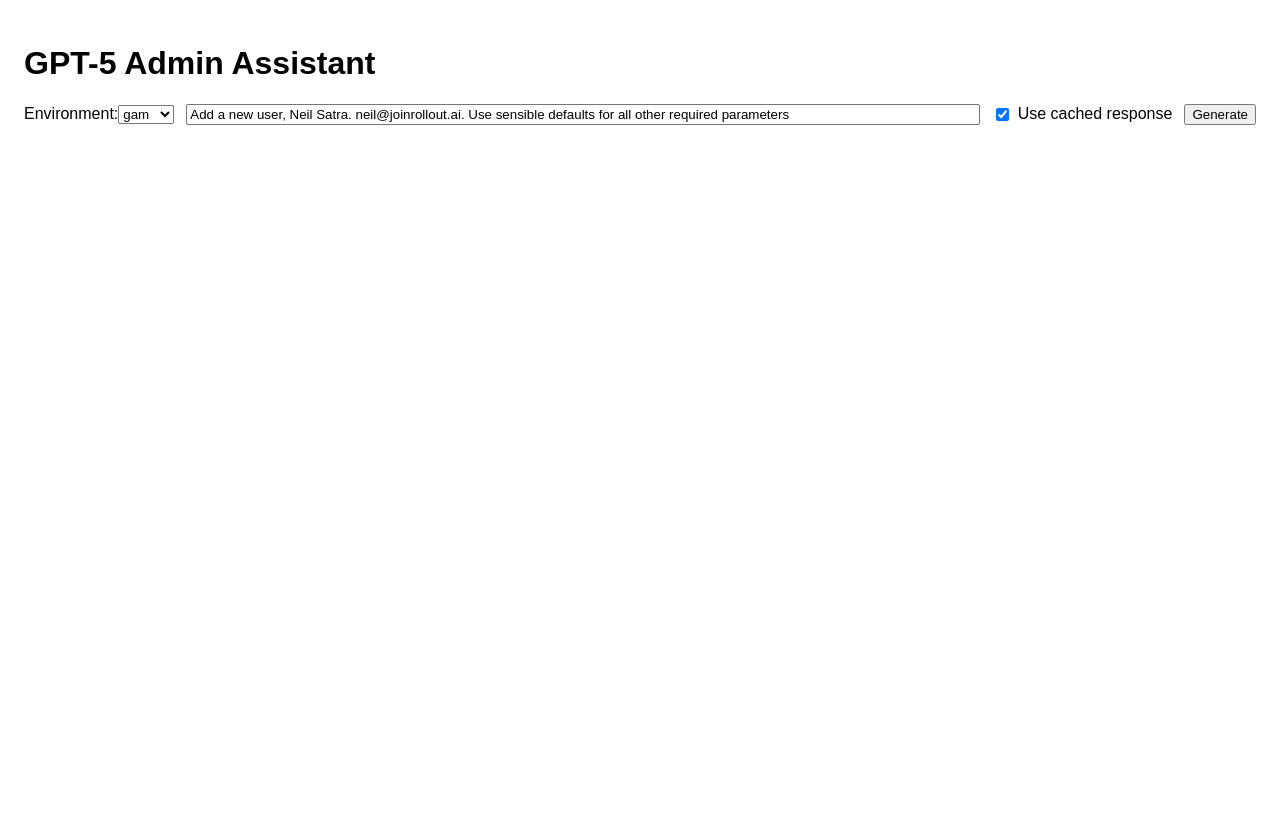
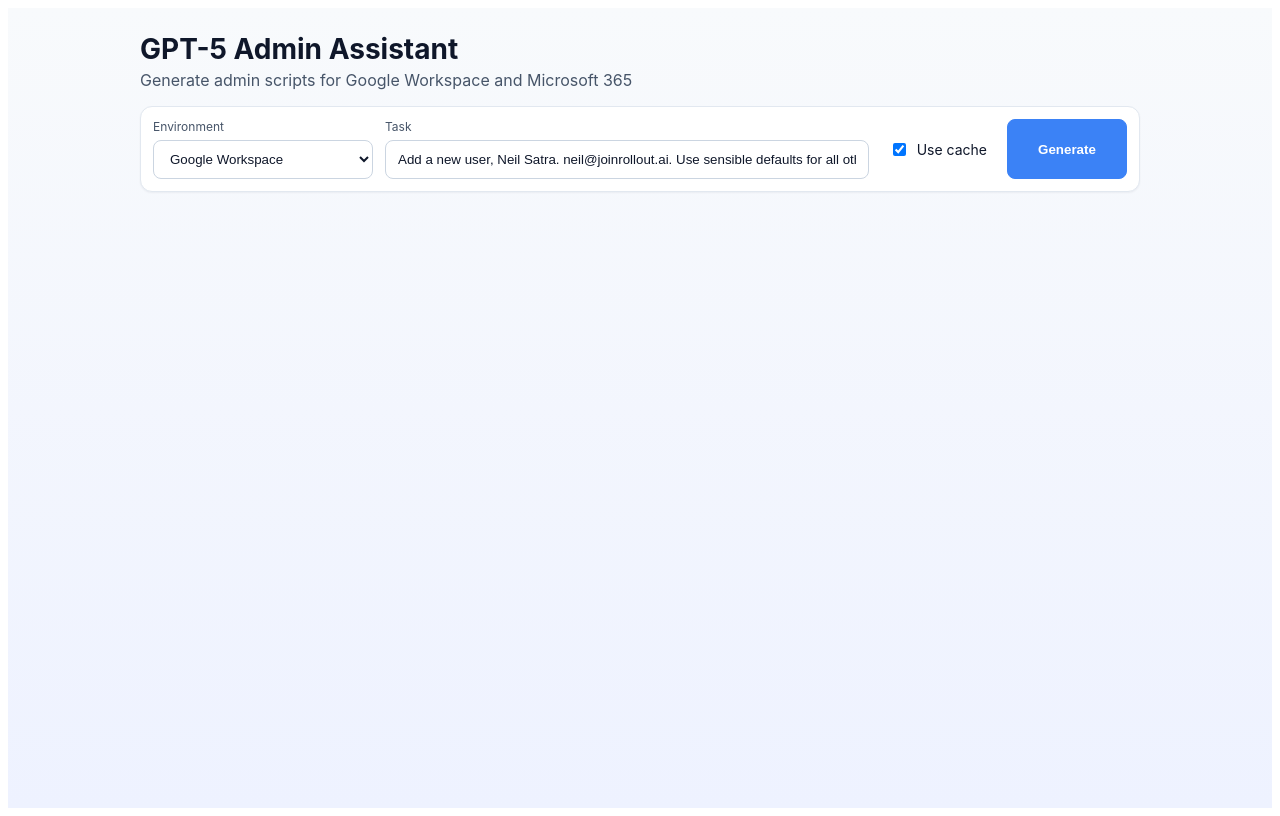
Before and after one commit to neil-s/gpt5-hackathon, a React (Vite) app in the folder web/: page / in a window 1280 px wide. Built offline with nearby package versions, Linux system fonts and the light colour scheme.

Commit message:
UI: renamed env labels, themed layout, prominent script code block with copy, collapsible Debug for raw/input/model

```diff
--- a/web/src/App.tsx
+++ b/web/src/App.tsx
@@ -1,4 +1,4 @@
-import { useState } from "react";
+import { useEffect, useState } from "react";
 
 export function App() {
   const [env, setEnv] = useState<"m365" | "gam">("gam");
@@ -10,6 +10,7 @@
   const [error, setError] = useState<string | null>(null);
   const [loading, setLoading] = useState(false);
   const [useCache, setUseCache] = useState(true);
+  const [copied, setCopied] = useState(false);
 
   async function generate() {
     setError(null);
@@ -48,63 +49,206 @@
     }
   }
 
+  useEffect(() => {
+    if (!copied) return;
+    const t = setTimeout(() => setCopied(false), 1200);
+    return () => clearTimeout(t);
+  }, [copied]);
+
   return (
-    <div style={{ fontFamily: "sans-serif", padding: 16 }}>
-      <h1>GPT-5 Admin Assistant</h1>
-      <div style={{ display: "flex", gap: 12, alignItems: "center" }}>
-        <label>
-          Environment:
-          <select value={env} onChange={(e) => setEnv(e.target.value as any)}>
-            <option value="m365">m365</option>
-            <option value="gam">gam</option>
+    <div
+      style={{
+        fontFamily: "Inter, ui-sans-serif, system-ui, -apple-system, Segoe UI, Roboto, Ubuntu, Cantarell, Noto Sans, Arial, \"Apple Color Emoji\", \"Segoe UI Emoji\"",
+        minHeight: "100vh",
+        background: "linear-gradient(180deg, #f8fafc 0%, #eef2ff 100%)",
+        color: "#0f172a",
+      }}
+    >
+      <div style={{ maxWidth: 1000, margin: "0 auto", padding: 24 }}>
+        <div style={{ display: "flex", alignItems: "center", justifyContent: "space-between", marginBottom: 16 }}>
+          <div>
+            <h1 style={{ margin: 0, fontSize: 28 }}>GPT-5 Admin Assistant</h1>
+            <div style={{ color: "#475569", marginTop: 4 }}>Generate admin scripts for Google Workspace and Microsoft 365</div>
+          </div>
+        </div>
+
+        <div
+          style={{
+            display: "flex",
+            gap: 12,
+            alignItems: "stretch",
+            background: "#ffffff",
+            border: "1px solid #e2e8f0",
+            borderRadius: 12,
+            padding: 12,
+            boxShadow: "0 1px 2px rgba(16,24,40,0.05)",
+          }}
+        >
+          <label style={{ display: "flex", flexDirection: "column", fontSize: 12, color: "#475569", gap: 6, minWidth: 220 }}>
+            Environment
+            <select
+              value={env}
+              onChange={(e) => setEnv(e.target.value as any)}
+              style={{
+                padding: "10px 12px",
+                borderRadius: 8,
+                border: "1px solid #cbd5e1",
+                outline: "none",
+                background: "#fff",
+                color: "#0f172a",
+              }}
+            >
+              <option value="gam">Google Workspace</option>
+              <option value="m365">Microsoft 365</option>
             </select>
           </label>
+          <label style={{ display: "flex", flexDirection: "column", flex: 1, fontSize: 12, color: "#475569", gap: 6 }}>
+            Task
             <input
-          style={{ flex: 1 }}
+              style={{
+                flex: 1,
+                padding: "10px 12px",
+                borderRadius: 8,
+                border: "1px solid #cbd5e1",
+                outline: "none",
+                background: "#fff",
+                color: "#0f172a",
+              }}
               placeholder="Describe your admin task..."
               value={task}
               onChange={(e) => setTask(e.target.value)}
             />
-        <label style={{ display: "flex", alignItems: "center", gap: 6 }}>
+          </label>
+          <label style={{ display: "flex", alignItems: "center", gap: 8, fontSize: 14, color: "#0f172a", padding: 8 }}>
             <input type="checkbox" checked={useCache} onChange={(e) => setUseCache(e.target.checked)} />
-          Use cached response
+            Use cache
           </label>
-        <button onClick={generate} disabled={loading || !task.trim()}>{loading ? "Generating..." : "Generate"}</button>
+          <button
+            onClick={generate}
+            disabled={loading || !task.trim()}
+            style={{
+              padding: "10px 16px",
+              borderRadius: 8,
+              border: "1px solid #3b82f6",
+              background: loading || !task.trim() ? "#93c5fd" : "#3b82f6",
+              color: "white",
+              cursor: loading || !task.trim() ? "not-allowed" : "pointer",
+              fontWeight: 600,
+              minWidth: 120,
+            }}
+          >
+            {loading ? "Generating..." : "Generate"}
+          </button>
         </div>
+
         {error && (
-        <div style={{ marginTop: 12, color: "#b91c1c", background: "#fee2e2", padding: 8, borderRadius: 6 }}>
-          <strong>Error:</strong> {error}
+          <div
+            style={{
+              marginTop: 16,
+              color: "#b91c1c",
+              background: "#fee2e2",
+              padding: 12,
+              borderRadius: 8,
+              border: "1px solid #fecaca",
+            }}
+          >
+            <strong style={{ marginRight: 4 }}>Error:</strong> {error}
           </div>
         )}
+
         {(script || modelText || raw || inputMessages) && (
-        <div style={{ marginTop: 16 }}>
-          <h3>OpenAI Response</h3>
-          {inputMessages && (
-            <div style={{ marginTop: 8 }}>
-              <div><strong>Input sent to OpenAI</strong></div>
-              <pre style={{ whiteSpace: 'pre-wrap' }}>{inputMessages.map((m) => `${m.role.toUpperCase()}:\n${m.content}`).join("\n\n")}</pre>
+          <div style={{ marginTop: 20, display: "grid", gap: 16 }}>
+            {script && (
+              <div
+                style={{
+                  background: "#ffffff",
+                  border: "1px solid #e2e8f0",
+                  borderRadius: 12,
+                  boxShadow: "0 1px 2px rgba(16,24,40,0.05)",
+                  overflow: "hidden",
+                }}
+              >
+                <div style={{ display: "flex", alignItems: "center", justifyContent: "space-between", padding: "12px 14px", borderBottom: "1px solid #e2e8f0" }}>
+                  <div style={{ fontWeight: 600 }}>Script</div>
+                  <div style={{ display: "flex", alignItems: "center", gap: 8 }}>
+                    {copied && <span style={{ fontSize: 12, color: "#16a34a" }}>Copied</span>}
+                    <button
+                      onClick={async () => {
+                        try {
+                          await navigator.clipboard.writeText(script);
+                          setCopied(true);
+                        } catch {}
+                      }}
+                      style={{
+                        padding: "6px 10px",
+                        borderRadius: 6,
+                        border: "1px solid #cbd5e1",
+                        background: "#f1f5f9",
+                        color: "#0f172a",
+                        cursor: "pointer",
+                        fontSize: 12,
+                        fontWeight: 600,
+                      }}
+                    >
+                      Copy
+                    </button>
+                  </div>
+                </div>
+                <pre
+                  style={{
+                    margin: 0,
+                    padding: 14,
+                    background: "#0f172a",
+                    color: "#e2e8f0",
+                    overflow: "auto",
+                    fontSize: 13,
+                  }}
+                ><code>{script}</code></pre>
               </div>
             )}
-          {script && (
-            <div style={{ marginTop: 8 }}>
-              <div><strong>Script</strong></div>
-              <pre>{script}</pre>
+
+            {(inputMessages || modelText || raw) && (
+              <details
+                style={{
+                  background: "#ffffff",
+                  border: "1px solid #e2e8f0",
+                  borderRadius: 12,
+                  boxShadow: "0 1px 2px rgba(16,24,40,0.05)",
+                  overflow: "hidden",
+                }}
+              >
+                <summary style={{ padding: "12px 14px", cursor: "pointer", userSelect: "none", fontWeight: 600 }}>
+                  Debug
+                </summary>
+                <div style={{ padding: 14, display: "grid", gap: 16 }}>
+                  {inputMessages && (
+                    <div>
+                      <div style={{ fontWeight: 600, marginBottom: 6 }}>Input sent to OpenAI</div>
+                      <pre style={{ whiteSpace: "pre-wrap", margin: 0, background: "#f8fafc", border: "1px solid #e2e8f0", borderRadius: 8, padding: 12 }}>
+                        {inputMessages.map((m) => `${m.role.toUpperCase()}:\n${m.content}`).join("\n\n")}
+                      </pre>
                     </div>
                   )}
                   {modelText && (
-            <div style={{ marginTop: 8 }}>
-              <div><strong>Text</strong></div>
-              <pre>{modelText}</pre>
+                    <div>
+                      <div style={{ fontWeight: 600, marginBottom: 6 }}>Model Text</div>
+                      <pre style={{ margin: 0, background: "#f8fafc", border: "1px solid #e2e8f0", borderRadius: 8, padding: 12 }}>{modelText}</pre>
                     </div>
                   )}
                   {raw && (
-            <div style={{ marginTop: 8 }}>
-              <div><strong>Raw</strong></div>
-              <pre style={{ overflow: 'auto' }}>{JSON.stringify(raw, null, 2)}</pre>
+                    <div>
+                      <div style={{ fontWeight: 600, marginBottom: 6 }}>Raw JSON</div>
+                      <pre style={{ margin: 0, background: "#f8fafc", border: "1px solid #e2e8f0", borderRadius: 8, padding: 12, overflow: "auto" }}>
+                        {JSON.stringify(raw, null, 2)}
+                      </pre>
                     </div>
+                  )}
+                </div>
+              </details>
             )}
           </div>
         )}
       </div>
+    </div>
   );
 }
```
Lines whose indentation alone changed are shown as unchanged.
